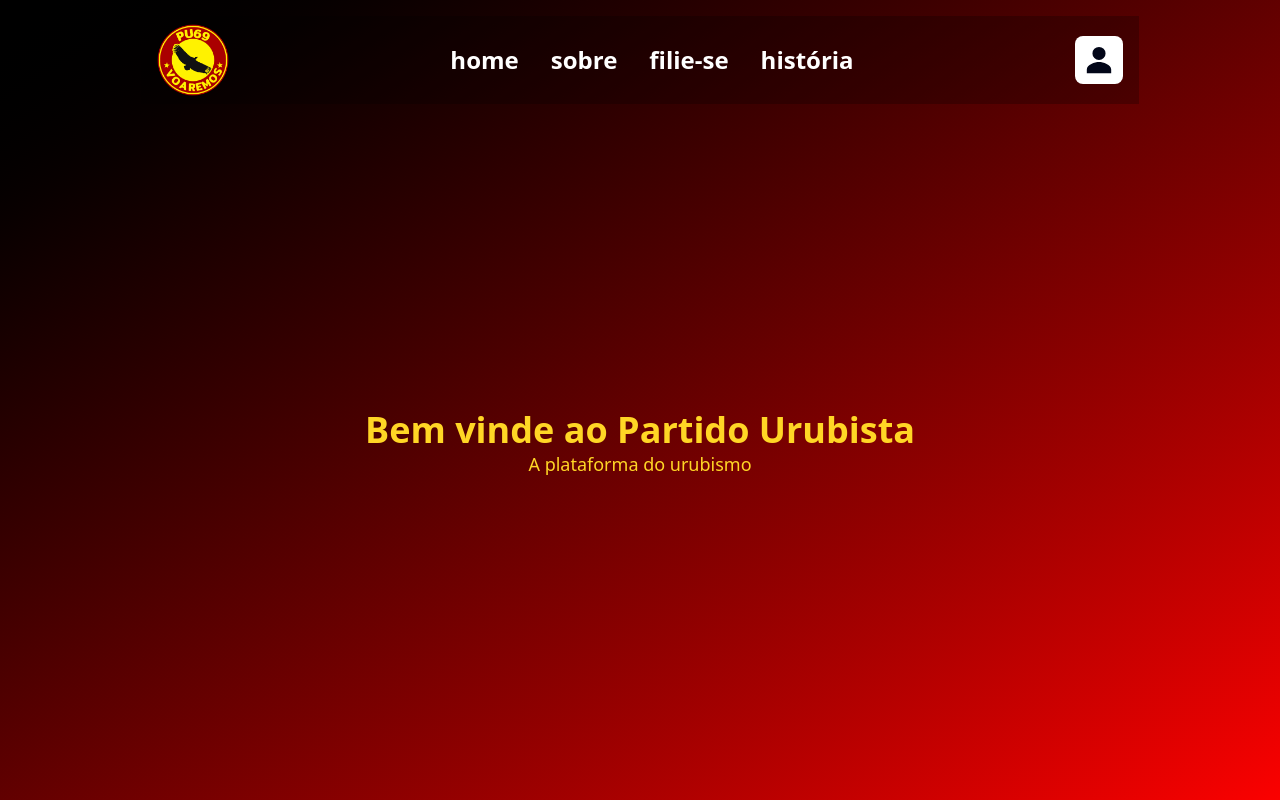
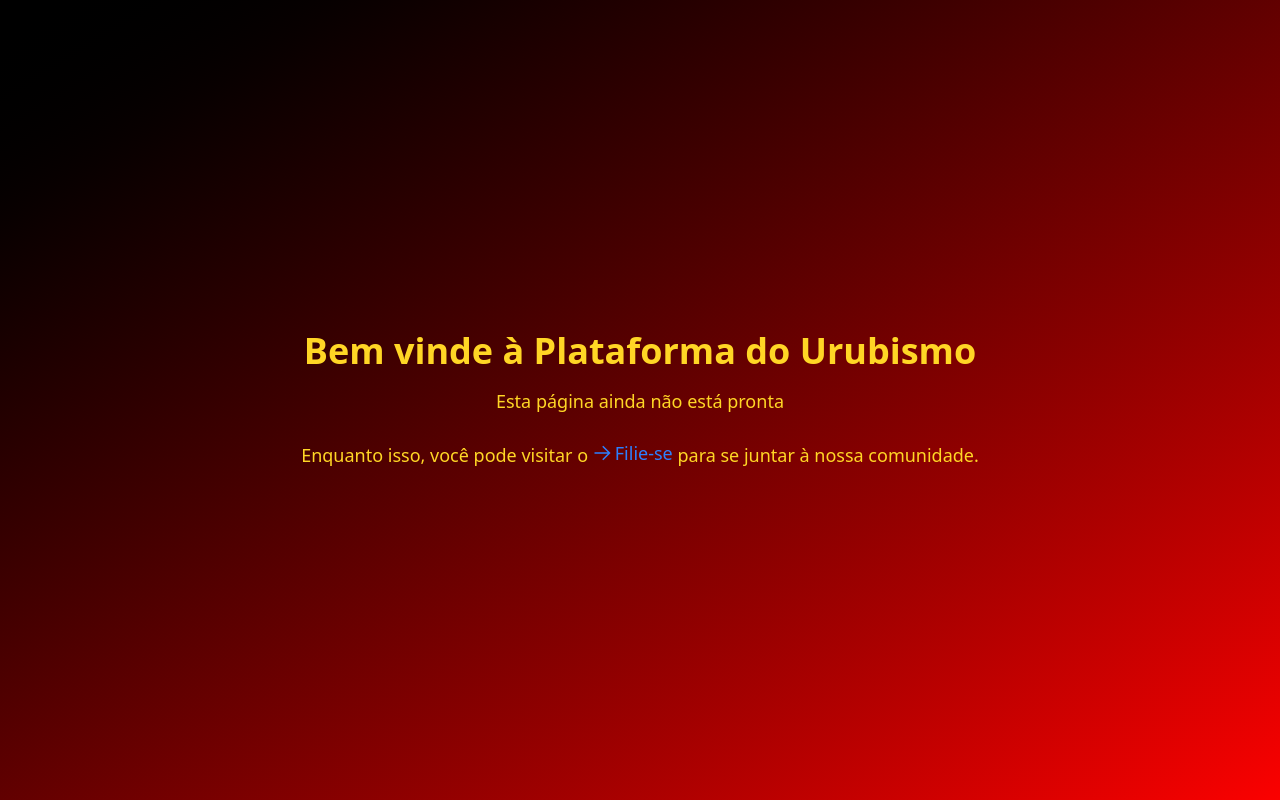
Before and after one commit to Partido-Urubista/site-pu, a Next.js app: page / in a window 1280 px wide. Built offline with nearby package versions, Linux system fonts and the light colour scheme.

Commit message:
Refactor page component layout and update content for clarity

```diff
--- a/src/app/page.tsx
+++ b/src/app/page.tsx
@@ -1,19 +1,30 @@
+import { GrLinkNext } from "react-icons/gr";
 import MainLayout from "../components/layouts/main-layout";
 
-
-
-
 const Page: React.FC = () => {
-  return (
-    <MainLayout>
-      <div className="h-full w-full flex justify-center items-center">
-        <div className="flex flex-col justify-center items-center text-[#FFD625]">
-          <h1 className="text-4xl font-bold">Bem vinde ao Partido Urubista</h1>
-          <h3 className="text-lg">A plataforma do urubismo</h3>
-        </div>
-      </div>
-    </MainLayout>
-  );
+	return (
+		<MainLayout navbar={false}>
+			<div className="h-full w-full flex flex-col justify-center items-center text-[#FFD625]">
+				<div className="text-center mb-6">
+					<h1 className="text-4xl font-bold">
+						Bem vinde à Plataforma do Urubismo
+					</h1>
+					<p className="text-lg mt-4">Esta página ainda não está pronta</p>
+				</div>
+				<div className="text-lg">
+					<span>Enquanto isso, você pode visitar o </span>
+					<a
+						href="/filie-se"
+						className="text-blue-500 hover:underline inline-flex items-center gap-1"
+					>
+						<GrLinkNext />
+						Filie-se
+					</a>
+					<span> para se juntar à nossa comunidade.</span>
+				</div>
+			</div>
+		</MainLayout>
+	);
 };
 
 export default Page;
```
